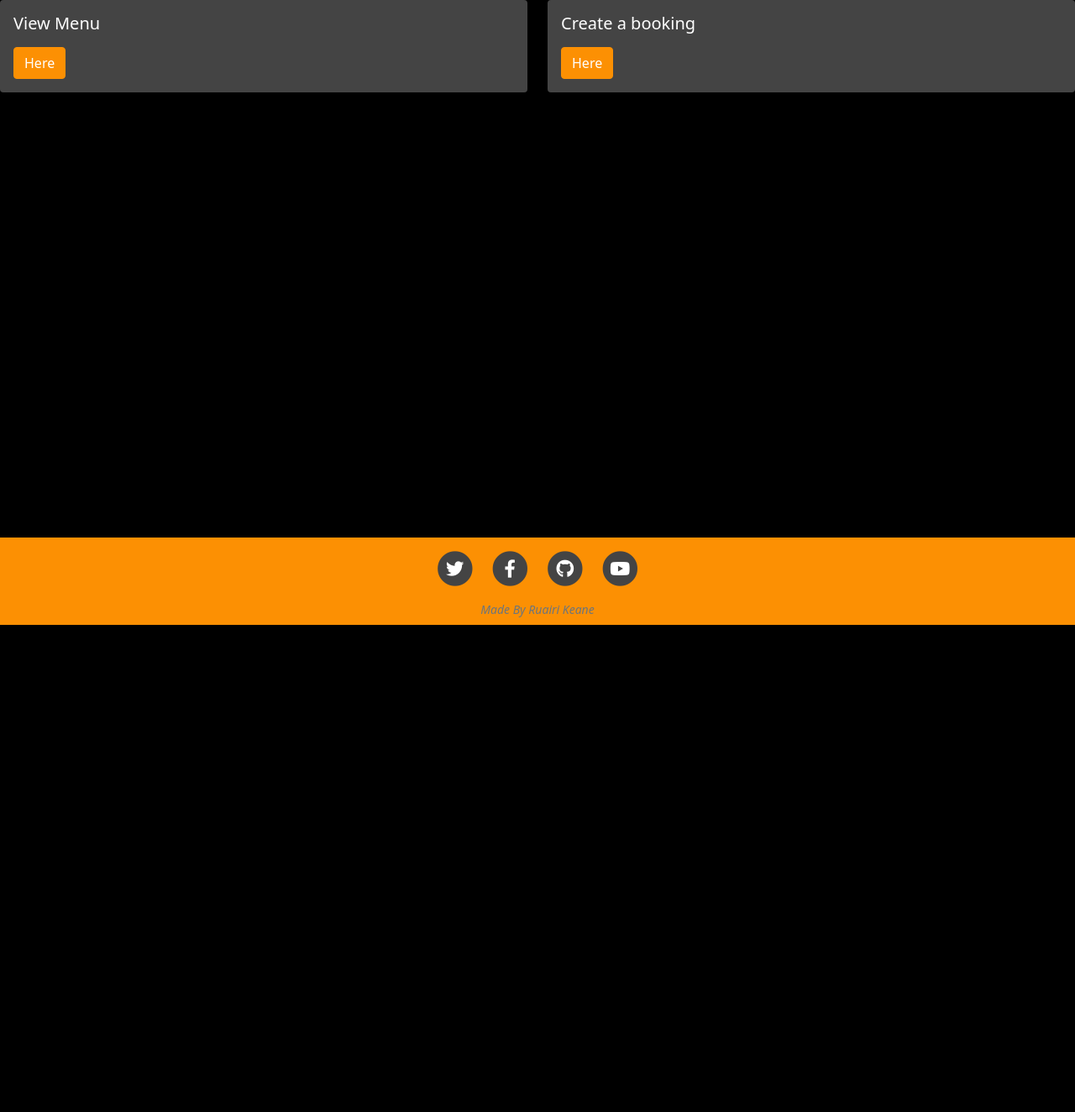
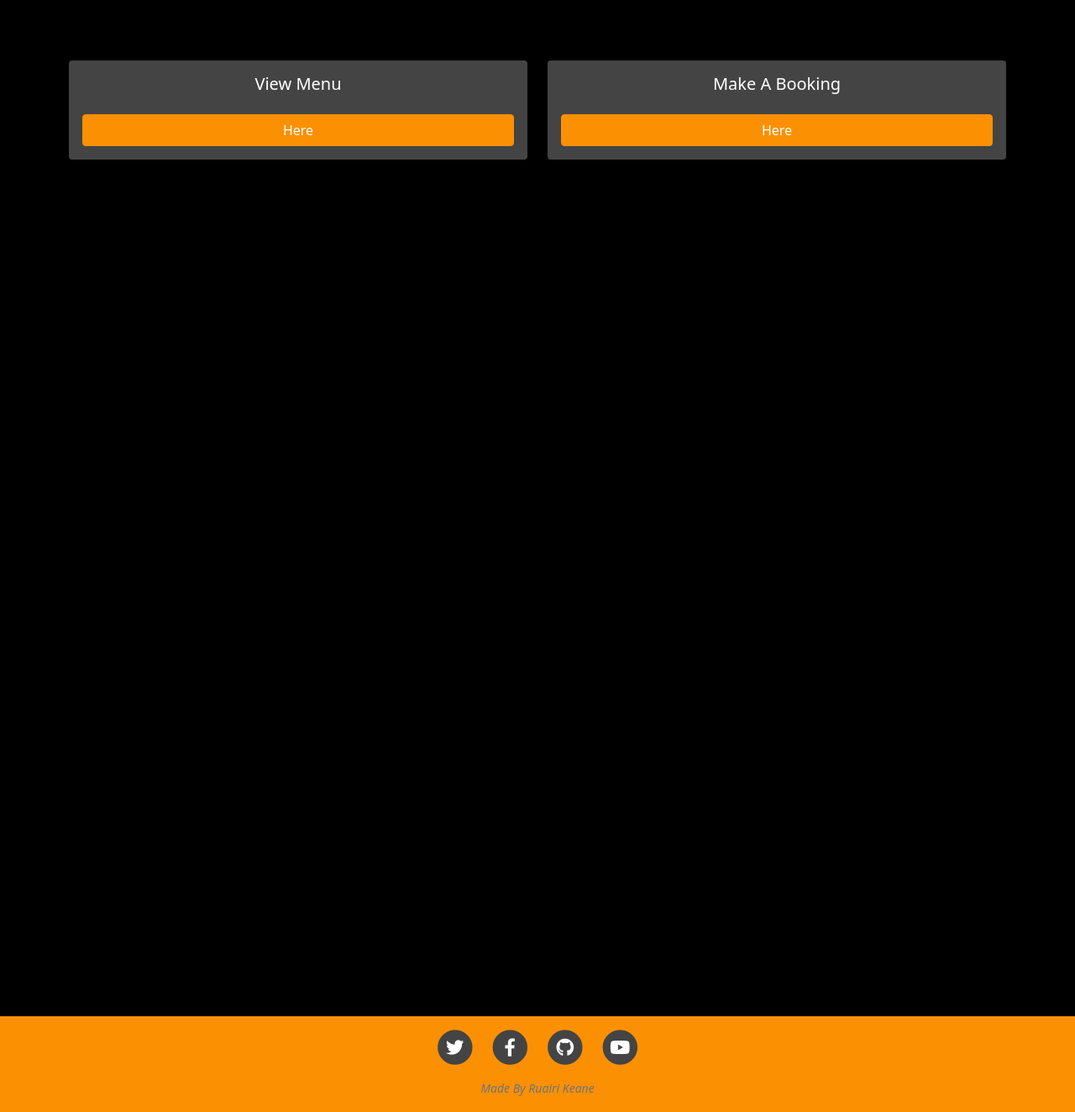
Before and after one commit to ruairikeane11/project-4-ruairikeane11, a Django app: page / in a window 1280 px wide. Shown: the part 56-1380 px from the top of the page at 84% size. Before the commit the page ends 800 px from the top, so only its background shows below. Run offline with Django 4.2, Linux system fonts and the light colour scheme; the visitor is signed in with stand-in values (Sample User, id 1); data that the repository does not hold is empty.

Commit message:
Change styling for menu section and index page

```diff
--- a/contact/templates/contact/contact.html
+++ b/contact/templates/contact/contact.html
@@ -2,11 +2,15 @@
 {% block content %}
 {% load static %}
 
+<div class="container" id="contact-container">
+    <div class="card bg-custom-dark text-light mt-4 p-4">
         <h1>Contact Us</h1>
         <form method="post">
             {% csrf_token %}
             {{ form.as_p }}
             <button type="submit" class="btn btn-primary">Submit</button>
         </form>
+    </div>
+</div>
 
 {% endblock content %}
--- a/home/templates/home/index.html
+++ b/home/templates/home/index.html
@@ -5,23 +5,24 @@
 {% block content %}
 
 <!-- index.html content starts here -->
-
+<div class="container mt-5">
     <div class="row">
-    <div class="col-sm-6 mb-3 mb-sm-0">
-        <div class="card">
-            <div class="card-body">
+        <div class="col-sm-6 mt-4 mb-3 mb-sm-0">
+            <div class="card card-tall text-center">
+                <div class="card-body d-flex flex-column justify-content-center">
                     <h5 class="card-title">View Menu</h5>
                     <p class="card-text"></p>
-                <a href="{% url 'menu' %}" class="btn btn-primary">Here</a>
+                    <a href="{% url 'menu' %}" class="btn btn-primary mt-auto">Here</a>
                 </div>
             </div>
         </div>
-    <div class="col-sm-6">
-        <div class="card">
-            <div class="card-body">
-                <h5 class="card-title">Create a booking</h5>
+        <div class="col-sm-6 mt-4 mb-3 mb-sm-0">
+            <div class="card card-tall text-center">
+                <div class="card-body d-flex flex-column justify-content-center">
+                    <h5 class="card-title">Make A Booking</h5>
                     <p class="card-text"></p>
-                <a href="{% url 'create_booking' %}" class="btn btn-primary">Here</a>
+                    <a href="{% url 'create_booking' %}" class="btn btn-primary mt-auto">Here</a>
+                </div>
             </div>
         </div>
     </div>
@@ -29,14 +30,15 @@
 
 
 
+<div class="container min-vh-100 d-flex flex-column justify-content-between">
     <div class="row justify-content-center">
         <!-- Book Column -->
         {% if user.is_authenticated %}
-    <div class="col-md-10 mt-4">
+        <div class="col-md-10 mt-5">
             <div class="row ">
                 {% for book in book_list %}
-            <div class="col-md-4 mb-4">
-                <div class="card bg-dark text-light">
+                <div class="col-sm-6 col-md-4 mb-4">
+                    <div class="card bg-dark text-light small-card">
                         <div class="card-body ">
                             <div class="image-container">
                                 <img src="{% static 'images/default.jpg' %}" class="img-fluid mb-3 custom-img"
@@ -61,6 +63,7 @@
 
                 {% endfor %}
 
+            </div>
         </div>
     </div>
 </div>
--- a/home/templates/home/menu.html
+++ b/home/templates/home/menu.html
@@ -3,7 +3,8 @@
 
 
 <body class="menu-page">
-    <div class="container">
+    <div class="container" id="menu-container">
+        <div class="card bg-custom-dark text-light mt-5 mb-4 p-4">
             <header class="text-center mt-5">
                 <h1>Menu</h1>
             </header>
@@ -68,6 +69,7 @@
 
             </section>
         </div>
+    </div>
 </body>
 
 {% endblock content %}
--- a/static/css/style.css
+++ b/static/css/style.css
@@ -120,7 +120,7 @@ body {
 }
 
 .link {
-    color: #23BBBB;
+    color: orange;
     text-decoration: none;
 }
 
@@ -213,11 +213,11 @@ body.bg-dark-grey {
 }
 
 .post-link {
-    color: #17a2b8;
+    color: white;
 }
 
 .post-link:hover {
-    color: white;
+    color: blue;
     text-decoration: none;
 }
 
@@ -271,8 +271,6 @@ body.bg-dark-grey {
 
 /* Login page */
 
-
-
 .btn-signup {
     background-color: orange;
 
@@ -287,7 +285,6 @@ div p {
 }
 
 #login-container {
-
     display: flex;
     justify-content: center;
     align-items: center;
@@ -297,3 +294,41 @@ div p {
     background-color: #444;
     color: #fff;
 }
+
+/* Logout page */
+
+#logout-container {
+    display: flex;
+    justify-content: center;
+    align-items: center;
+}
+
+/* Contact page */
+
+#contact-container {
+    display: flex;
+    justify-content: center;
+    align-items: center;
+    margin-bottom: 15px;
+}
+
+/* Menu section */
+
+.bg-custom-dark {}
+
+.menu-section h2 {
+    background-color: #fc9003;
+    color: white;
+    padding: 10px;
+    border-radius: 5px;
+}
+
+/* Index page */
+
+.container {
+    margin-bottom: 10px;
+}
+
+.card-tall {
+    margin-bottom: 200px;
+}
--- a/templates/account/login.html
+++ b/templates/account/login.html
@@ -13,7 +13,7 @@
       <div class="col-md-12">
         <h3>{% trans "Sign In" %}</h3>
 
-        <p>{% blocktrans %}Welcome to boss burger, to make a booking, you must have an account. If not, then please <a
+        <p>{% blocktrans %}Welcome to Boss Burgers, to make a booking, you must have an account. If not, then please <a
             class="link" href="{{ signup_url }}">sign up</a>
           first.{% endblocktrans %}</p>
       </div>
--- a/templates/account/logout.html
+++ b/templates/account/logout.html
@@ -5,11 +5,11 @@
 {% block head_title %}{% trans "Sign Out" %}{% endblock %}
 
 {% block content %}
-<div class="container">
+<div class="container d-flex justify-content-center align-items-center" id="logout-container">
+  <div class="card text-light bg-custom-dark mt-5 p-4">
     <div class="row">
-    <div class="col-md-8 mt-3 offset-md-2">
+      <div class="col-md-12">
         <h3>{% trans "Sign Out" %}</h3>
-
         <p class="logout-text">{% trans 'Are you sure you want to sign out?' %}</p>
       </div>
     </div>
```
Lines whose indentation alone changed are shown as unchanged.
